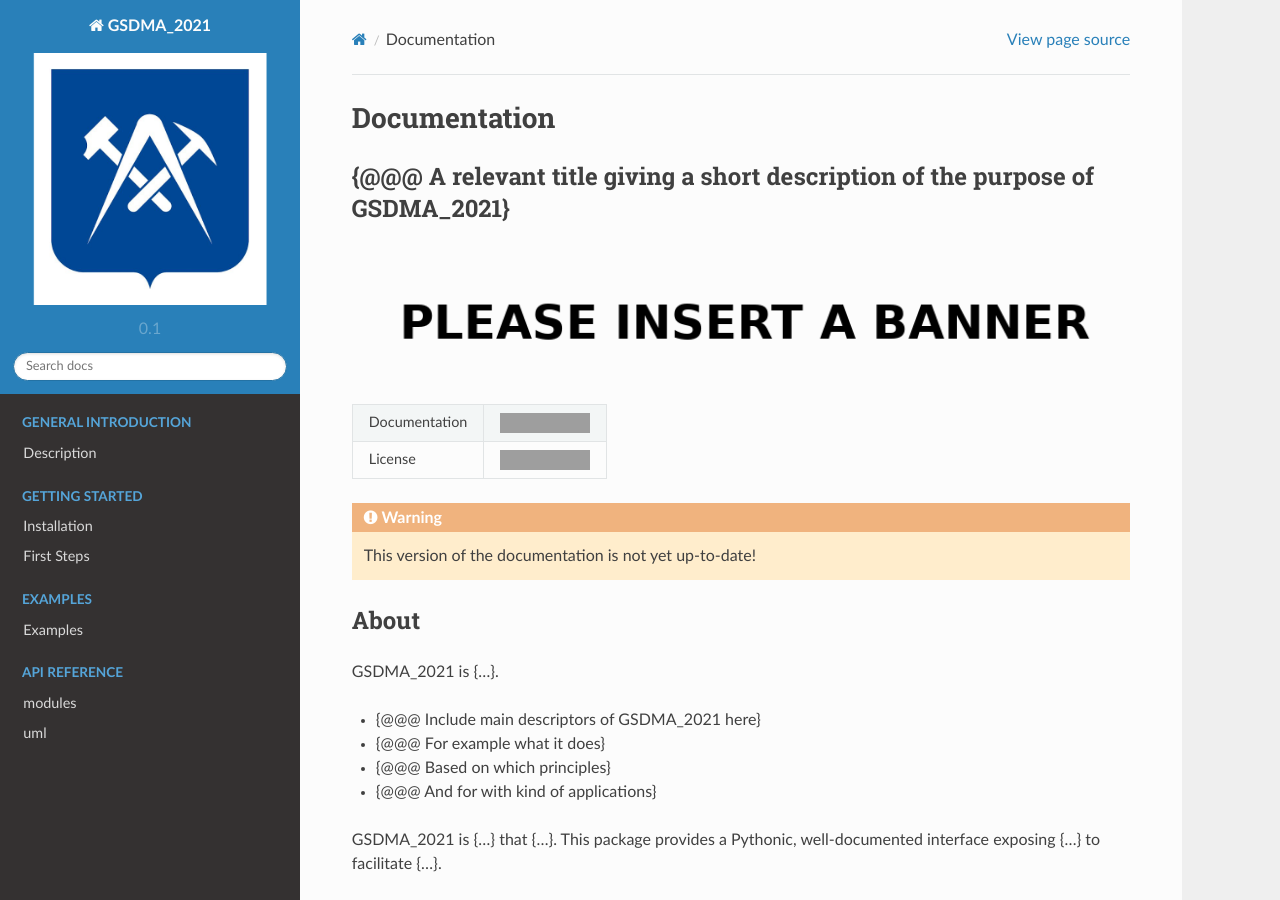
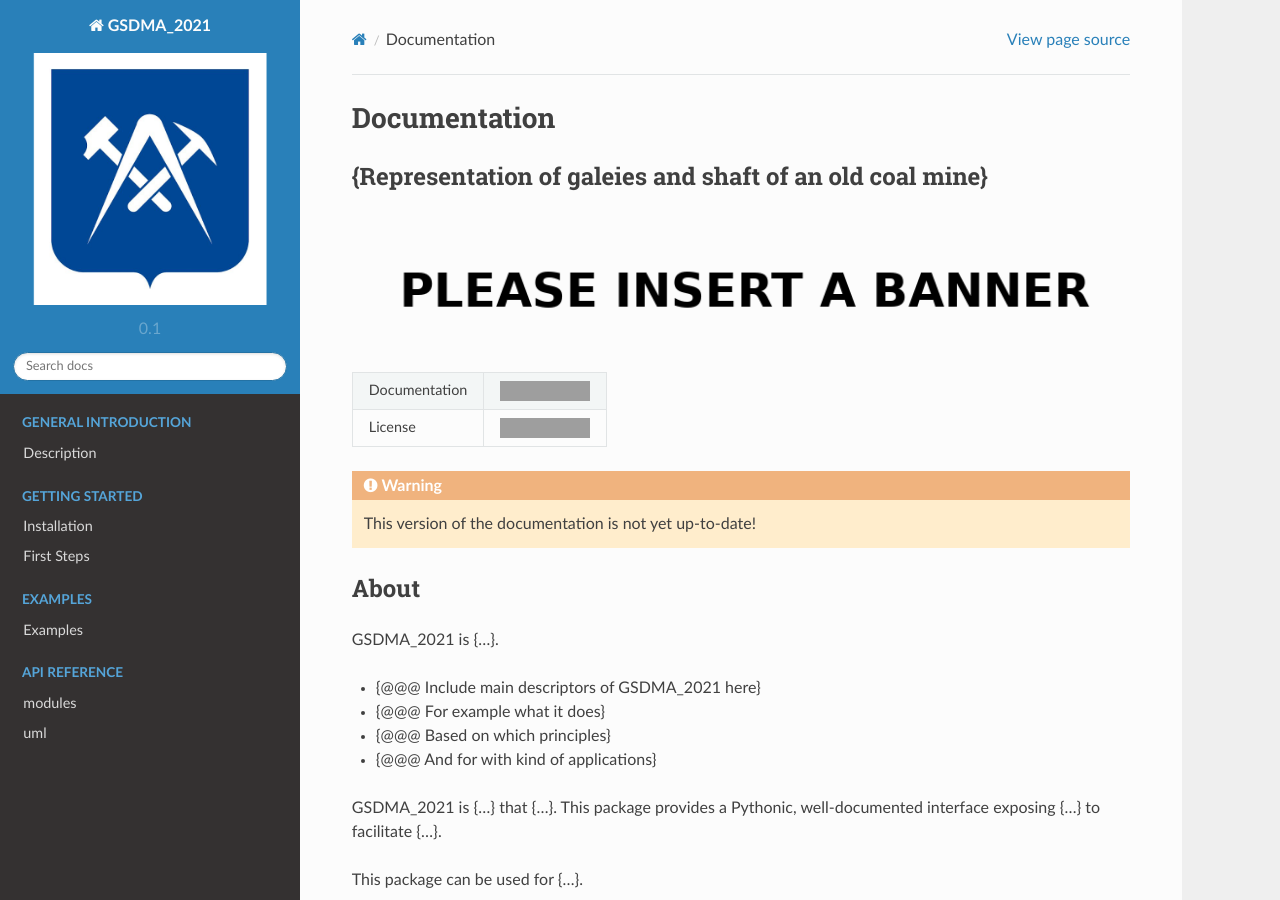
Before and after one commit to kaufmanno/GSDMA_2021, a Sphinx documentation site: the page built from docs/source/index.rst, in a window 1280 px wide and 900 px high. Built offline with Sphinx 7.4.7 and the Read the Docs theme 2.0.0, drawn with Linux system fonts in a browser that asks for light colours; grey boxes are pictures that could not be loaded.

Commit message:
Update index.rst

```diff
--- a/docs/source/index.rst
+++ b/docs/source/index.rst
@@ -7,7 +7,7 @@ Documentation
 .. raw:: html
 
     <div class="banner">
-        <h2>{@@@ A relevant title giving a short description of the purpose of GSDMA_2021} </h2>
+        <h2>{Representation of galeies and shaft of an old coal mine} </h2>
         <a href="./examples/index.html"><img src="_static/banner_small.png" alt="GSDMA_2021" width="100%"/></a>
     </div>
 
```
